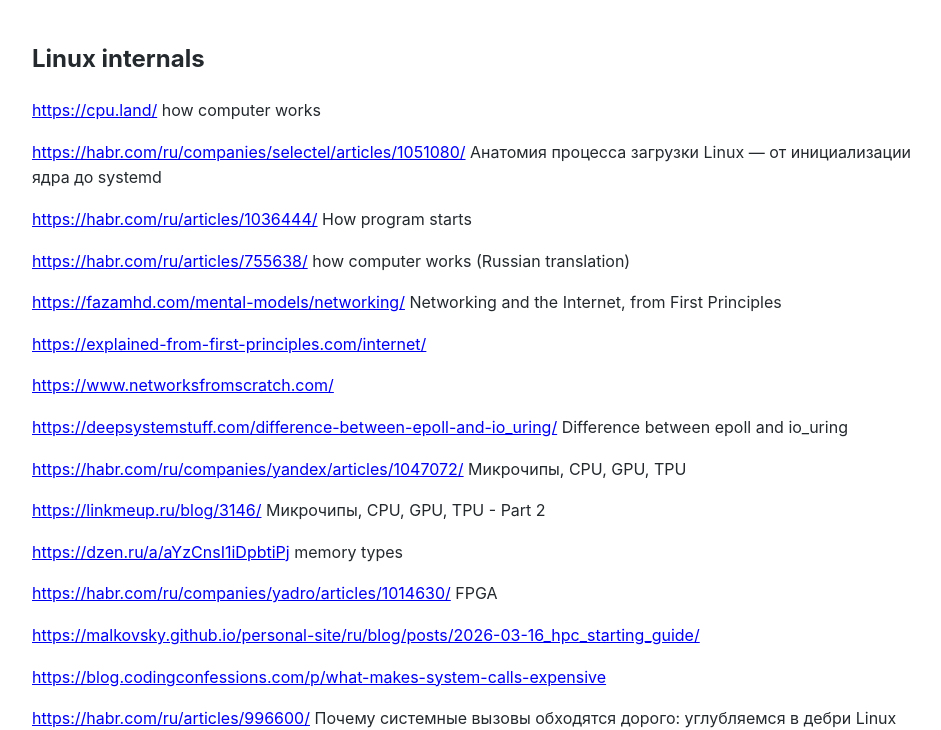
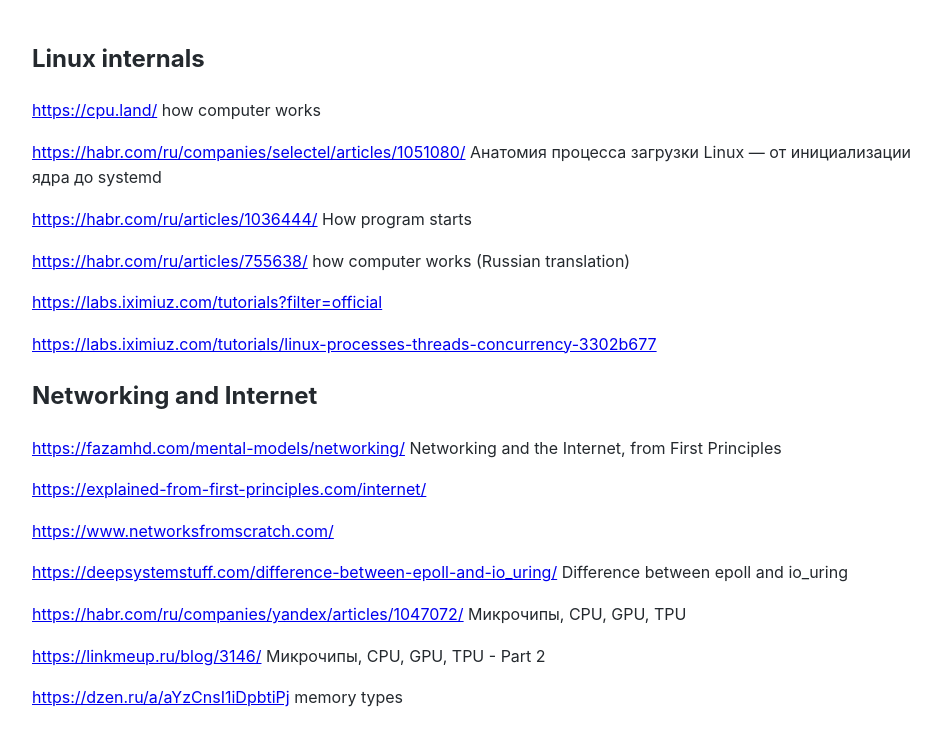
Before and after one commit to Michael-Lubinsky/michael-lubinsky.github.com, a Jekyll site: the page built from linux/linux_internals.md, in a window 1280 px wide. Shown: the top 730 px of the page, without its empty margins (158-1099 px from the left). Built offline with Jekyll 4.4.1, drawn with Linux system fonts in a browser that asks for light colours; our own code applies the rules of GitHub Pages for plain Markdown files.

Commit message:
Update linux_internals.md

```diff
--- a/linux/linux_internals.md
+++ b/linux/linux_internals.md
@@ -8,6 +8,11 @@
 
 <https://habr.com/ru/articles/755638/> how computer works (Russian translation)
 
+<https://labs.iximiuz.com/tutorials?filter=official>
+
+<https://labs.iximiuz.com/tutorials/linux-processes-threads-concurrency-3302b677>
+
+## Networking and Internet
 <https://fazamhd.com/mental-models/networking/> Networking and the Internet, from First Principles
 
 <https://explained-from-first-principles.com/internet/>
```
